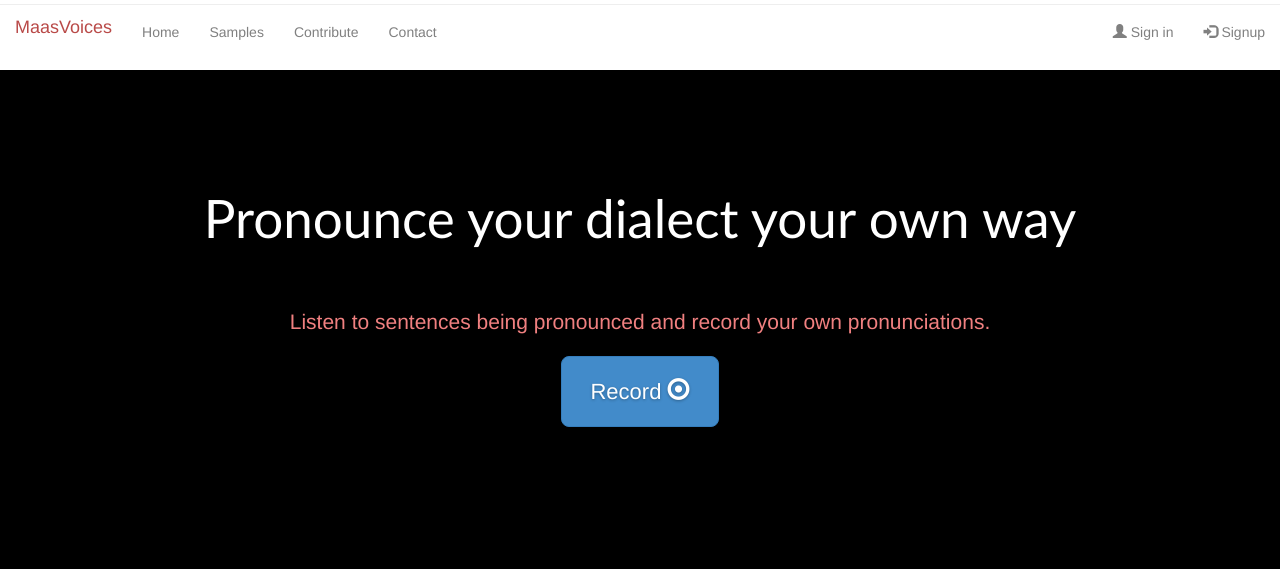
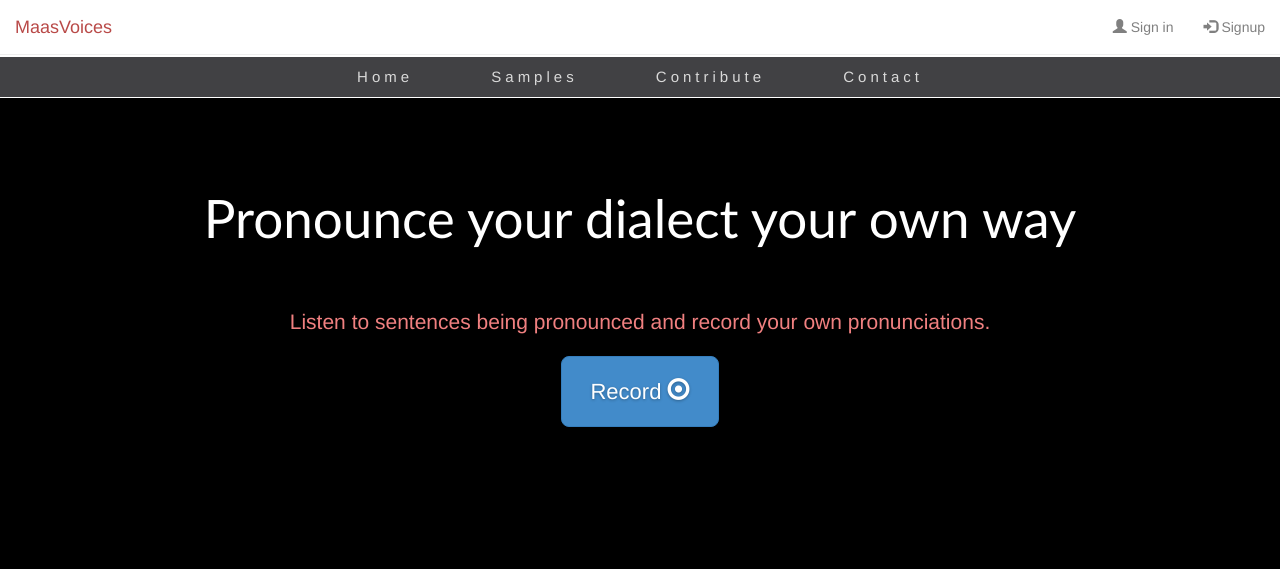
Before and after one commit to Finesomtoe/DialectApp, a Flask app: page / in a window 1280 px wide. Shown: the top 569 px of the page. Run offline with Flask 2, Linux system fonts and the light colour scheme; parts of the project's set-up code (start-up, migrations or seed data) failed here and were passed over; some libraries are stand-ins or nearby versions.

Commit message:
Minor changes

```diff
--- a/DialectApp/DialectApp/__init__.py
+++ b/DialectApp/DialectApp/__init__.py
@@ -25,7 +25,7 @@ app.config["MAIL_SERVER"] = "smtp.mail.yahoo.com"
 app.config["MAIL_PORT"] = 465
 app.config["MAIL_USE_SSL"] = True
 app.config["MAIL_USERNAME"] = 'senendu5@yahoo.com'
-app.config["MAIL_PASSWORD"] = 'somteechinaza95'
+app.config["MAIL_PASSWORD"] = ''
 app.config['DIALECT_APP_SUBJECT'] = '[Dialect App]'
 app.config['DIALECT_APP_SENDER'] = 'senendu5@yahoo.com'
 #app.config['SECRET_KEY'] = 'my very secret yeeeys'
--- a/DialectApp/DialectApp/templates/home.html
+++ b/DialectApp/DialectApp/templates/home.html
@@ -8,7 +8,7 @@
     <h1>Pronounce your dialect your own way</h1>
     {% endif %}
     <p class="lead" style="color:lightcoral">Listen to sentences being pronounced and record your own pronunciations.</p>
-    <p><a href="http://flask.pocoo.org/" class="btn btn-primary btn-xl">Record <span class="glyphicon glyphicon-record" style="color:white"></span></a></p>
+    <p><a href="#" class="btn btn-primary btn-xl">Record <span class="glyphicon glyphicon-record" style="color:white"></span></a></p>
 </div>
 <div class="container-fluid text-center">
     <h2>About the Dialect App</h2>
--- a/DialectApp/DialectApp/templates/layout.html
+++ b/DialectApp/DialectApp/templates/layout.html
@@ -15,6 +15,28 @@
     <div class="navbar navbar-custom navbar-fixed-top">
         <div class="page-border">
             <a href="/" class="navbar-brand">MaasVoices</a>
+            <div class="navbar-collapse collapse">
+                <ul class="nav navbar-nav navbar-right">
+                    {% if current_user.is_authenticated %}
+                    <li class="dropdown">
+                        <a class="dropdown-toggle" data-toggle="dropdown" href="#">
+                            <span class="glyphicon glyphicon-user"></span>
+                            {{ current_user.username.title() }}
+                            <span class="caret glyphicon-color"></span>
+                        </a>
+                        <ul class="dropdown-menu" aria-labelledby="dropdownMenuDivider">
+                            <li role="presentation"><a role="link" href="{{ url_for('profile', username=current_user.username) }}">My profile</a></li>
+                            <li role="presentation"><a role="link" href="{{ url_for('signout') }}"> Logout</a></li>
+                            <li class="divider"></li>
+                            <li role="separator"><a href="#">Media</a></li>
+                        </ul>
+                    </li>
+                    {% else %}
+                    <li class="list-inline-item"><a href="{{ url_for('signin') }}"><span class="glyphicon glyphicon-user"></span> Sign in</a></li>
+                    <li class="list-inline-item"><a href="{{ url_for('signup') }}"><span class="glyphicon glyphicon-log-in"></span> Signup</a></li>
+                    {% endif %}
+                </ul>
+            </div>
         </div>
         <!-- Brand and toggle get grouped for better mobile display -->
         <div class="navbar-header">
@@ -26,33 +48,14 @@
         </div>
 
         <!-- Collect the nav links, forms, and other content for toggling -->
-        <div class="navbar-collapse collapse" id="bs-example-navbar-collapse-1">
-            <ul class="nav navbar-nav text-center">
+        <div class="collapse navbar-collapse mynavbar" id="bs-example-navbar-collapse-1">
+            <ul class="nav navbar-nav">
                 <li><a href="{{ url_for('home') }}">Home</a></li>
                 <li><a href="{{ url_for('home') }}">Samples</a></li>
                 <li><a href="{{ url_for('home') }}">Contribute</a></li>
                 <li><a href="{{ url_for('contact') }}">Contact</a></li>
             </ul>
-            <ul class="nav navbar-nav navbar-right">
-                {% if current_user.is_authenticated %}
-                <li class="dropdown">
-                    <a class="dropdown-toggle" data-toggle="dropdown" href="#">
-                        <span class="glyphicon glyphicon-user"></span>
-                        {{ current_user.username.title() }}
-                        <span class="caret glyphicon-color"></span>
-                    </a>
-                    <ul class="dropdown-menu" aria-labelledby="dropdownMenuDivider">
-                        <li role="presentation"><a role="link" href="{{ url_for('profile', username=current_user.username) }}">My profile</a></li>
-                        <li role="presentation"><a role="link" href="{{ url_for('signout') }}"> Logout</a></li>
-                        <li class="divider"></li>
-                        <li role="separator"><a href="#">Media</a></li>
-                    </ul>
-                </li>
-                {% else %}
-                <li class="list-inline-item"><a href="{{ url_for('signin') }}"><span class="glyphicon glyphicon-user"></span> Sign in</a></li>
-                <li class="list-inline-item"><a href="{{ url_for('signup') }}"><span class="glyphicon glyphicon-log-in"></span> Signup</a></li>
-                {% endif %}
-            </ul>
+
         </div>
         <!-- /.navbar-collapse -->
     </div>
```
Also changed, not shown: 1 other file.
